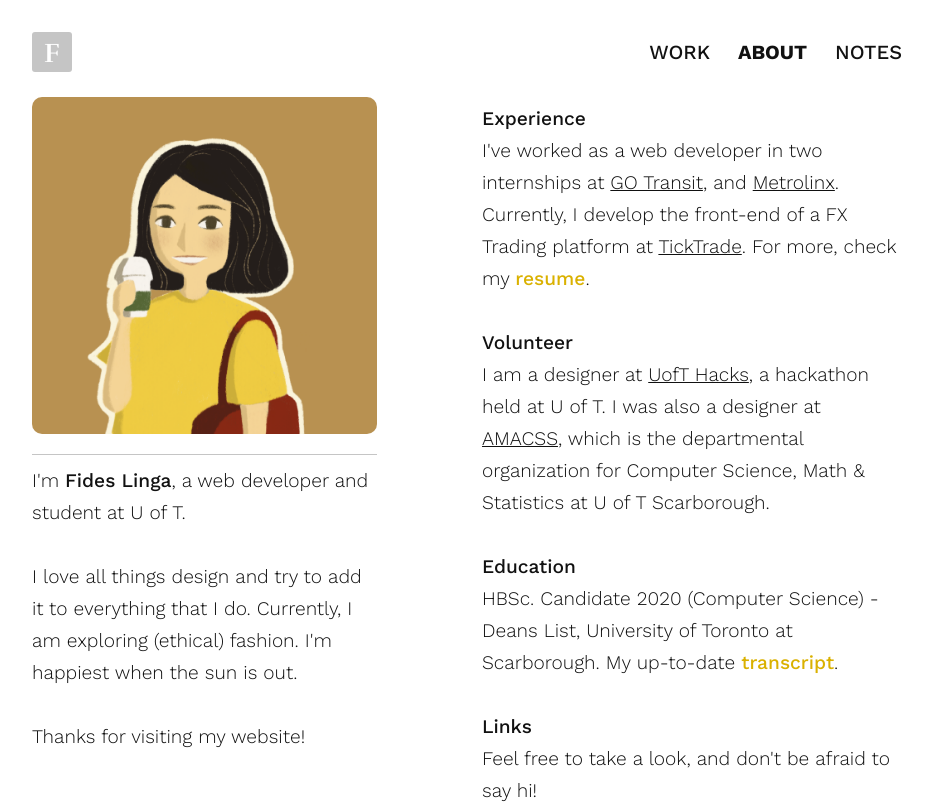
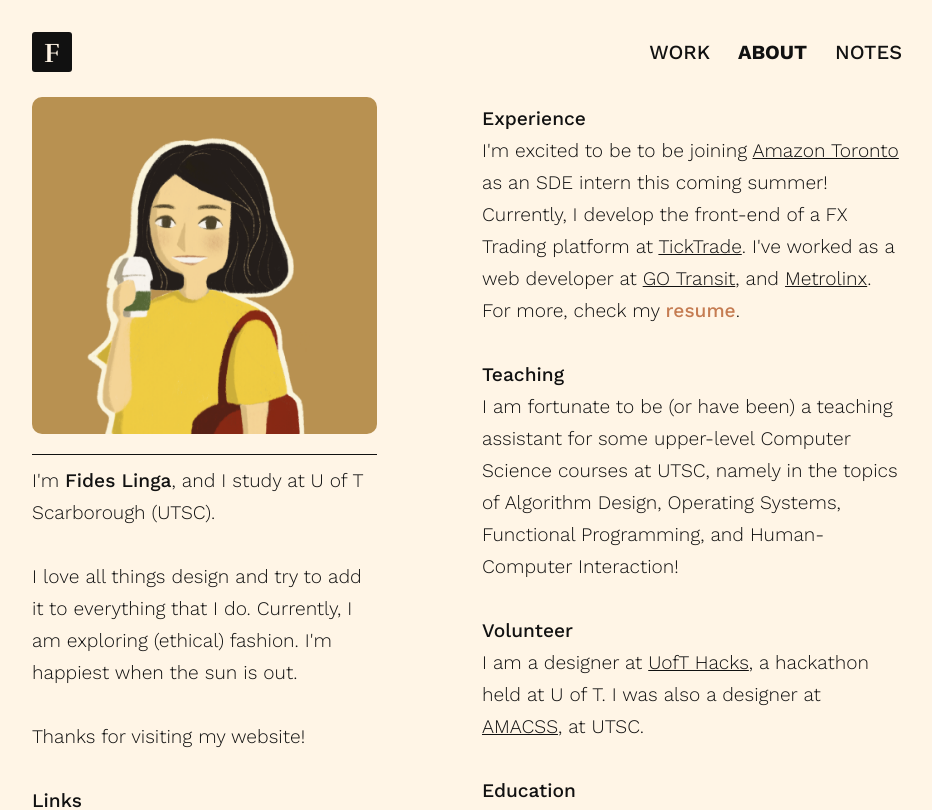
Before and after one commit to desslinga/personal-web, an Angular app: page /about in a window 1280 px wide. Shown: the top 810 px of the page, without its empty margins (173-1105 px from the left). Built offline with nearby package versions, Linux system fonts and the light colour scheme.

Commit message:
changing colour scheme slightly, and updating bio

```diff
--- a/src/app/pages/full/home/home.component.html
+++ b/src/app/pages/full/home/home.component.html
@@ -5,39 +5,13 @@
         <img src='./assets/images/Fides_Avatar.png' class='home-about-img'/>
         <span class="subtitle sm">
           <hr class="mt20-b10">
-          I'm <b>Fides Linga</b>, a web developer and student at U of T.
+          I'm <b>Fides Linga</b>, and I study at U of T Scarborough (UTSC).
           <br><br>
           I love all things design and try to add it to everything that
           I do. Currently, I am exploring (ethical) fashion. I'm happiest when
           the sun is out.
           <br><br>
           Thanks for visiting my website!
-        </span>
-      </div>
-    </div>
-    <div class='col-12 col-lg-6 offset-xl-1'>
-      <div class='home-about-txt-container'>
-        <span class="subtitle sm">
-          <hr class="d-md-none">
-          <b>Experience</b>
-          <br>
-          I've worked as a web developer in two
-          internships at <u>GO Transit</u>, and <u>Metrolinx</u>. Currently,
-          I develop the front-end of a FX Trading platform at <u>TickTrade</u>.
-          For more, check my <a href="files/FidesLinga_Resume.pdf" class="font-link">resume</a>.
-          <br><br>
-          <b>Volunteer</b>
-          <br>
-          I am a designer at <u>UofT Hacks</u>, a hackathon held at
-          U of T. I was also a designer at <u>AMACSS</u>, which is the
-          departmental organization for Computer Science, Math & Statistics
-          at U of T Scarborough.
-          <br><br>
-          <b>Education</b>
-          <br>
-          HBSc. Candidate 2020 (Computer Science) - Deans List, University
-          of Toronto at Scarborough. My up-to-date
-          <a href="files/FidesLinga_Transcript.pdf" class="font-link">transcript</a>.
           <br><br>
           <b>Links</b>
           <br>
@@ -50,6 +24,36 @@
           <a href="https://www.facebook.com/fides.linga" class="font-link">facebook</a>
           <br>
           <a href="https://www.instagram.com/fides.linga" class="font-link">instagram</a>
+        </span>
+      </div>
+    </div>
+    <div class='col-12 col-lg-6 offset-xl-1'>
+      <div class='home-about-txt-container'>
+        <span class="subtitle sm">
+          <hr class="d-md-none">
+          <b>Experience</b>
+          <br>
+          I'm excited to be to be joining <u>Amazon Toronto</u> as an SDE intern
+          this coming summer! Currently, I develop the front-end of a FX Trading
+          platform at <u>TickTrade</u>. I've worked as a web developer at
+          <u>GO Transit</u>, and <u>Metrolinx</u>.
+          For more, check my <a href="files/FidesLinga_Resume.pdf" class="font-link">resume</a>.
+          <br><br>
+          <b>Teaching</b>
+          <br>
+          I am fortunate to be (or have been) a teaching assistant for some upper-level
+          Computer Science courses at UTSC, namely in the topics of Algorithm Design,
+          Operating Systems, Functional Programming, and Human-Computer Interaction!
+          <br><br>
+          <b>Volunteer</b>
+          <br>
+          I am a designer at <u>UofT Hacks</u>, a hackathon held at
+          U of T. I was also a designer at <u>AMACSS</u>, at UTSC.
+          <br><br>
+          <b>Education</b>
+          <br>
+          HBSc. Candidate 2020 (Computer Science) - Deans List, UTSC. My up-to-date
+          <a href="files/FidesLinga_Transcript.pdf" class="font-link">transcript</a>.
       <br><br>
     </span>
       </div>
--- a/src/styles/global-variables.scss
+++ b/src/styles/global-variables.scss
@@ -23,12 +23,13 @@ $off-black: #111111;
 $grey: #c5c5c5;
 $yellow: #f1d766;
 $golden-yellow: #dab100;
+$rust: #c57c52;
 
-$c-primary: $white;
-$c-secondary: $grey;
+$c-primary: $beige;
+$c-secondary: $off-black;
 $c-accent: $off-black;
-$c-special: $yellow;
-$c-special-2: $golden-yellow;
+$c-special: $rust;
+$c-special-2: $rust;
 
 $font-main: 'Work Sans', sans-serif;
 $font-logo: 'Rufina', sans-serif;
```
Also changed, not shown: 1 other file (tests, documents, lock files or other folders).
